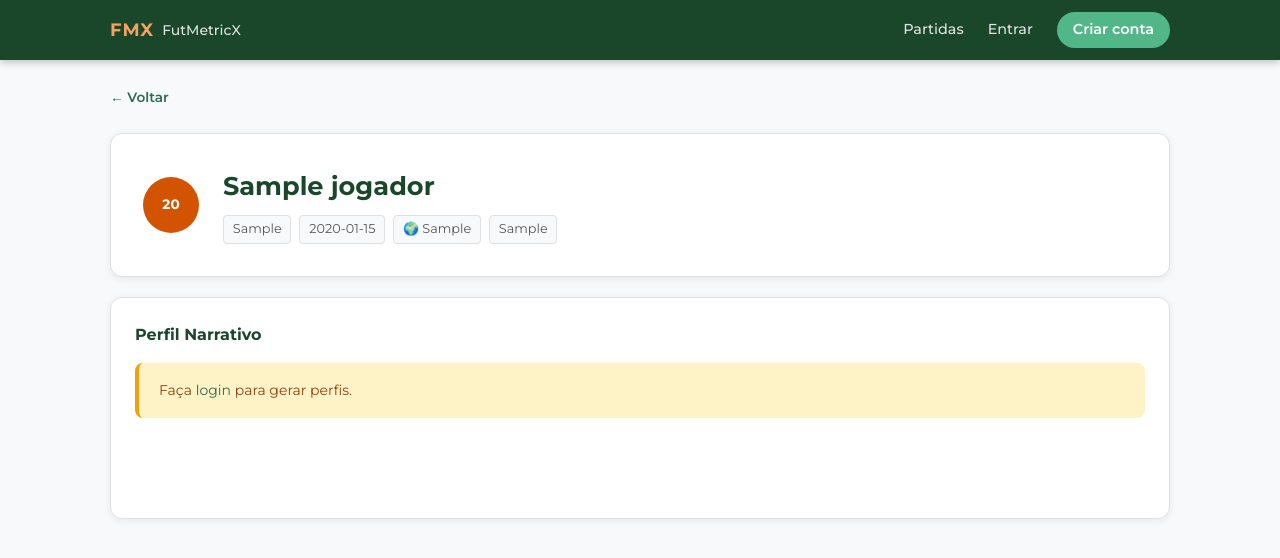
After one commit to thiagomarinho15/FutMetricX, a Flask app: page /jogador/1 in a window 1280 px wide. The commit adds this page. Shown: the top 558 px of the page. Run offline with Flask 3, Linux system fonts and the light colour scheme; tables that the repository leaves empty hold one stand-in row (values such as "Sample post"); parts of the project's set-up code (start-up, migrations or seed data) failed here and were passed over.

Commit message:
Fase 3: perfil de jogador + elenco na página de partida
- data_fetcher: importar_jogadores_iniciais() via lineups StatsBomb
  (10 partidas mais recentes → 236 jogadores com posição e nacionalidade)
- seed.py: chama importar_jogadores_iniciais() no boot
- report_generator: prompt perfil_jogador + montar_contexto_jogador();
  fix: check perfil_jogador movido para antes do cálculo de info para
  evitar KeyError em contextos sem campos de partida
- views: GET /jogador/<id> e GET /jogador/<id>/gerar (SSE + cache);
  partida() passa jogadores_casa e jogadores_visitante ao template
- jogador.html: header com logo/nome/posição/clube/nacionalidade,
  botão de geração LLM e loading bar
- partida.html: seção Elenco com chips clicáveis para ambos os times
- cards.css: estilos player-chip, team-column, jogador-header, meta-item
- report.js: função gerarPerfil(jogadorId) para SSE do perfil
- action-plan.md: Fase 3 marcada concluída

Co-Authored-By: Claude Sonnet 4.6 <noreply@anthropic.com>

```diff
--- a/app/static/css/cards.css
+++ b/app/static/css/cards.css
@@ -294,3 +294,115 @@
 .relatorio-placeholder p {
   margin-bottom: 0.5rem;
 }
+
+/* ── Section title ───────────────────────────── */
+.section-title {
+  font-size: 1rem;
+  font-weight: 700;
+  color: var(--verde-escuro);
+  margin-bottom: 1rem;
+}
+
+/* ── Players section (partida detail) ───────── */
+.players-section {
+  background: var(--card-bg);
+  border: 1px solid var(--borda);
+  border-radius: 12px;
+  padding: 1.5rem;
+  box-shadow: 0 2px 8px var(--sombra);
+  margin-top: 1.25rem;
+}
+
+.players-grid {
+  display: grid;
+  grid-template-columns: 1fr 1fr;
+  gap: 1.5rem;
+}
+
+.team-column-title {
+  font-size: 0.85rem;
+  font-weight: 700;
+  color: var(--verde-escuro);
+  margin-bottom: 0.6rem;
+  padding-bottom: 0.4rem;
+  border-bottom: 2px solid var(--verde-claro);
+}
+
+.player-chip {
+  display: flex;
+  align-items: center;
+  justify-content: space-between;
+  padding: 0.28rem 0.6rem;
+  margin-bottom: 0.3rem;
+  border-radius: 5px;
+  background: var(--fundo);
+  border: 1px solid var(--borda);
+  text-decoration: none;
+  color: var(--texto-escuro);
+  font-size: 0.8rem;
+  transition: background 0.12s, border-color 0.12s;
+}
+
+.player-chip:hover {
+  background: #e0f2e9;
+  border-color: var(--verde-claro);
+  color: var(--verde-escuro);
+}
+
+.player-chip-name {
+  font-weight: 500;
+  flex: 1;
+  min-width: 0;
+  overflow: hidden;
+  text-overflow: ellipsis;
+  white-space: nowrap;
+}
+
+.player-chip-pos {
+  font-size: 0.65rem;
+  font-weight: 700;
+  color: var(--texto-medio);
+  margin-left: 0.5rem;
+  background: var(--borda);
+  padding: 0.1rem 0.3rem;
+  border-radius: 3px;
+  flex-shrink: 0;
+  text-transform: uppercase;
+  letter-spacing: 0.5px;
+}
+
+/* ── Player profile header ───────────────────── */
+.jogador-header {
+  background: var(--card-bg);
+  border: 1px solid var(--borda);
+  border-radius: 12px;
+  padding: 2rem;
+  display: flex;
+  align-items: center;
+  gap: 1.5rem;
+  box-shadow: 0 2px 8px var(--sombra);
+  margin-bottom: 1.25rem;
+}
+
+.jogador-nome {
+  font-size: 1.6rem;
+  font-weight: 700;
+  color: var(--verde-escuro);
+  margin-bottom: 0.5rem;
+}
+
+.jogador-meta {
+  display: flex;
+  flex-wrap: wrap;
+  gap: 0.5rem;
+  align-items: center;
+}
+
+.meta-item {
+  font-size: 0.8rem;
+  color: var(--texto-medio);
+  background: var(--fundo);
+  border: 1px solid var(--borda);
+  padding: 0.2rem 0.55rem;
+  border-radius: 4px;
+}
--- a/app/static/js/report.js
+++ b/app/static/js/report.js
@@ -8,6 +8,49 @@ document.querySelectorAll('.btn-modo').forEach(btn => {
     if (target) target.style.display = 'block';
   });
 });
+
+/* SSE streaming — player profile */
+function gerarPerfil(jogadorId) {
+  const outputEl = document.getElementById('output-perfil_jogador');
+  const btnEl    = document.getElementById('btn-gerar-perfil_jogador');
+  const loadWrap = document.getElementById('loading-perfil_jogador');
+
+  if (!outputEl) return;
+  if (btnEl) btnEl.disabled = true;
+  if (loadWrap) loadWrap.style.display = 'block';
+  outputEl.textContent = '';
+  outputEl.classList.remove('report-error');
+
+  const src = new EventSource('/jogador/' + jogadorId + '/gerar');
+
+  src.onmessage = function (e) {
+    const data = JSON.parse(e.data);
+    if (data.chunk) outputEl.textContent += data.chunk;
+    if (data.texto) outputEl.textContent = data.texto;
+    if (data.done) {
+      src.close();
+      if (loadWrap) loadWrap.style.display = 'none';
+      if (btnEl) btnEl.style.display = 'none';
+    }
+    if (data.error) {
+      src.close();
+      if (loadWrap) loadWrap.style.display = 'none';
+      outputEl.textContent = 'Erro: ' + data.error;
+      outputEl.classList.add('report-error');
+      if (btnEl) btnEl.disabled = false;
+    }
+  };
+
+  src.onerror = function () {
+    src.close();
+    if (loadWrap) loadWrap.style.display = 'none';
+    if (outputEl.textContent === '') {
+      outputEl.textContent = 'Falha na conexão. Tente novamente.';
+      outputEl.classList.add('report-error');
+    }
+    if (btnEl) btnEl.disabled = false;
+  };
+}
 
 /* SSE streaming */
 function gerarRelatorio(partidaId, tipo) {
--- /dev/null
+++ b/app/templates/jogador.html
@@ -0,0 +1,64 @@
+{% extends 'base.html' %}
+{% from '_team_logo.html' import logo as team_logo_widget %}
+{% block title %}{{ jogador.nome }} — FutMetricX{% endblock %}
+
+{% block extra_css %}
+<link rel="stylesheet" href="{{ url_for('static', filename='css/cards.css') }}">
+<link rel="stylesheet" href="{{ url_for('static', filename='css/report.css') }}">
+<link rel="stylesheet" href="{{ url_for('static', filename='css/loading.css') }}">
+{% endblock %}
+
+{% block content %}
+<div class="container">
+  <a href="javascript:history.back()" class="btn-back">← Voltar</a>
+
+  <div class="jogador-header">
+    {{ team_logo_widget(jogador.time_atual or '', 'lg') }}
+    <div class="jogador-info">
+      <h1 class="jogador-nome">{{ jogador.nome }}</h1>
+      <div class="jogador-meta">
+        {% if jogador.posicao %}
+        <span class="meta-item">{{ jogador.posicao }}</span>
+        {% endif %}
+        {% if jogador.time_atual %}
+        <span class="meta-item">{{ jogador.time_atual }}</span>
+        {% endif %}
+        {% if jogador.nacionalidade %}
+        <span class="meta-item">🌍 {{ jogador.nacionalidade }}</span>
+        {% endif %}
+        {% if jogador.temporada %}
+        <span class="meta-item">{{ jogador.temporada }}</span>
+        {% endif %}
+      </div>
+    </div>
+  </div>
+
+  <div class="relatorio-section">
+    <h2 class="section-title">Perfil Narrativo</h2>
+
+    {% if relatorio %}
+      <div class="report-output">{{ relatorio.conteudo }}</div>
+    {% else %}
+      {% if current_user.is_authenticated %}
+      <button id="btn-gerar-perfil_jogador"
+              class="btn-gerar btn-gerar-torcedor"
+              onclick="gerarPerfil({{ jogador.id }})">
+        ⚡ Gerar Perfil do Jogador
+      </button>
+      {% else %}
+      <p class="tier-gate-msg">
+        Faça <a href="{{ url_for('main.login') }}">login</a> para gerar perfis.
+      </p>
+      {% endif %}
+      <div id="loading-perfil_jogador" class="loading-bar-wrap" style="display:none">
+        <div class="loading-bar"></div>
+      </div>
+      <div id="output-perfil_jogador" class="report-output"></div>
+    {% endif %}
+  </div>
+</div>
+{% endblock %}
+
+{% block extra_js %}
+<script src="{{ url_for('static', filename='js/report.js') }}"></script>
+{% endblock %}
--- a/app/views.py
+++ b/app/views.py
@@ -10,7 +10,7 @@ from flask import (
 )
 from flask_login import login_user, logout_user, login_required, current_user
 
-from .models import db, User, Partida, Relatorio
+from .models import db, User, Partida, Jogador, Relatorio
 from .forms import LoginForm, CadastroForm
 from .security import hash_senha, verificar_senha
 
@@ -119,7 +119,54 @@ def index():
 def partida(partida_id):
     p = Partida.query.get_or_404(partida_id)
     rels = {r.tipo: r for r in Relatorio.query.filter_by(partida_id=partida_id).all()}
-    return render_template('partida.html', partida=p, relatorios=rels)
+    jogadores_casa = Jogador.query.filter_by(time_atual=p.time_casa).order_by(Jogador.nome).limit(25).all()
+    jogadores_vis  = Jogador.query.filter_by(time_atual=p.time_visitante).order_by(Jogador.nome).limit(25).all()
+    return render_template('partida.html', partida=p, relatorios=rels,
+                           jogadores_casa=jogadores_casa, jogadores_visitante=jogadores_vis)
+
+
+@bp.route('/jogador/<int:jogador_id>')
+def jogador(jogador_id):
+    j = Jogador.query.get_or_404(jogador_id)
+    rel = Relatorio.query.filter_by(jogador_id=jogador_id, tipo='perfil_jogador').first()
+    return render_template('jogador.html', jogador=j, relatorio=rel)
+
+
+@bp.route('/jogador/<int:jogador_id>/gerar')
+@login_required
+def gerar_perfil_jogador(jogador_id):
+    from .services.report_generator import gerar_relatorio_stream, montar_contexto_jogador
+
+    j = Jogador.query.get_or_404(jogador_id)
+
+    existing = Relatorio.query.filter_by(jogador_id=jogador_id, tipo='perfil_jogador').first()
+    if existing:
+        def _cached():
+            yield f"data: {json.dumps({'texto': existing.conteudo, 'done': True})}\n\n"
+        return Response(_cached(), content_type='text/event-stream')
+
+    ctx = montar_contexto_jogador(j)
+
+    def _stream():
+        chunks = []
+        try:
+            for chunk in gerar_relatorio_stream('perfil_jogador', ctx):
+                chunks.append(chunk)
+                yield f"data: {json.dumps({'chunk': chunk})}\n\n"
+            conteudo = ''.join(chunks)
+            rel = Relatorio(tipo='perfil_jogador', jogador_id=jogador_id, conteudo=conteudo)
+            db.session.add(rel)
+            db.session.commit()
+            yield f"data: {json.dumps({'done': True})}\n\n"
+        except Exception as exc:
+            logger.error('Erro no perfil: %s', exc)
+            yield f"data: {json.dumps({'error': str(exc)})}\n\n"
+
+    return Response(
+        stream_with_context(_stream()),
+        content_type='text/event-stream',
+        headers={'Cache-Control': 'no-cache', 'X-Accel-Buffering': 'no'},
+    )
 
 
 @bp.route('/partida/<int:partida_id>/gerar')
--- a/seed.py
+++ b/seed.py
@@ -6,7 +6,7 @@ load_dotenv()
 from app import create_app
 from app.models import db, User, Role
 from app.security import hash_senha
-from app.services.data_fetcher import popular_partidas_iniciais
+from app.services.data_fetcher import popular_partidas_iniciais, importar_jogadores_iniciais
 
 app = create_app()
 
@@ -38,4 +38,6 @@ with app.app_context():
 
     print('Importando partidas do StatsBomb Open Data...')
     popular_partidas_iniciais()
+    print('Importando jogadores (lineups)...')
+    importar_jogadores_iniciais()
     print('Seed concluído.')
```
Also changed, not shown: action-plan.md (+13 -11 lines), app/services/data_fetcher.py (+55 -1 lines), app/services/report_generator.py (+25 -0 lines), app/templates/partida.html (+31 -0 lines).
